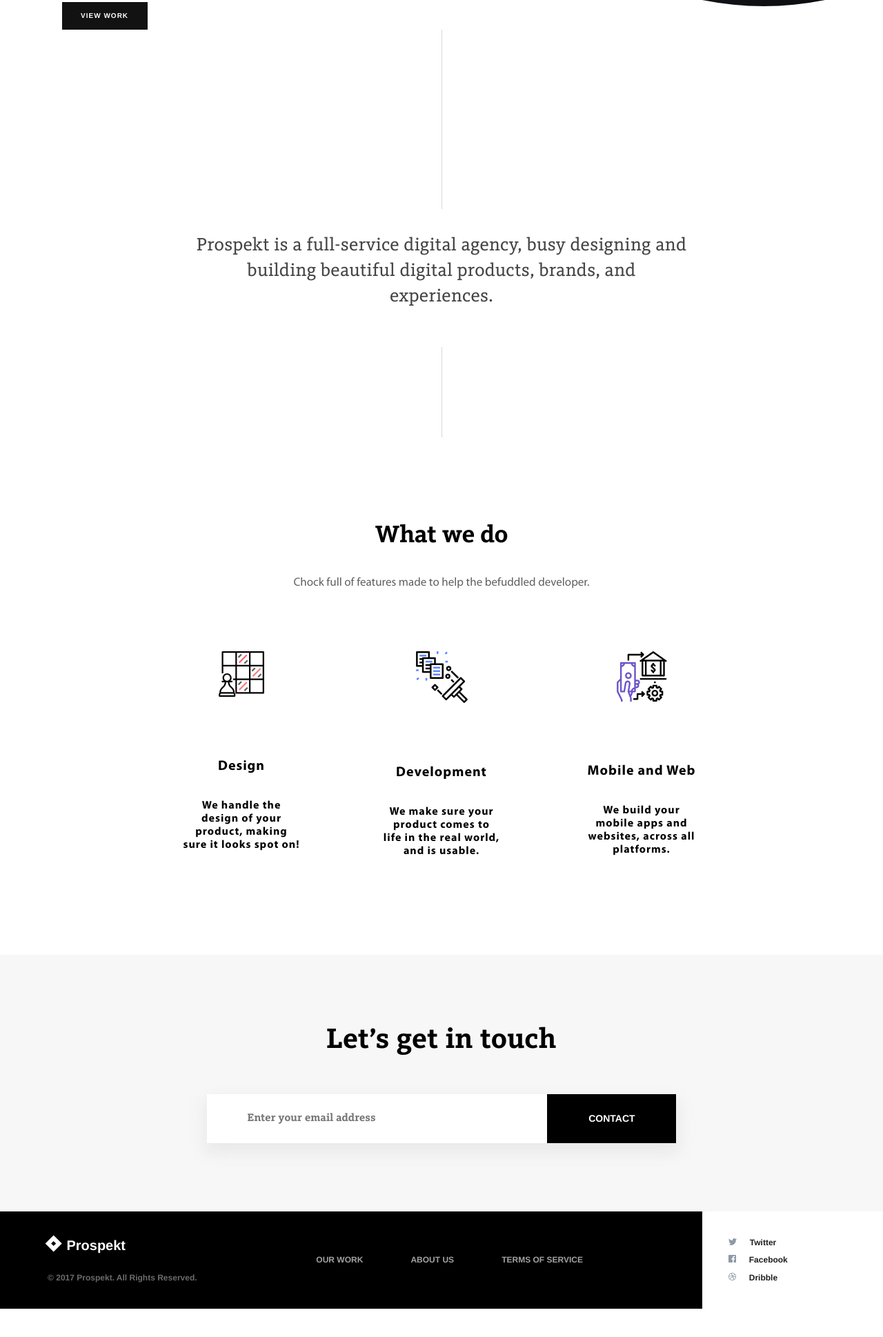
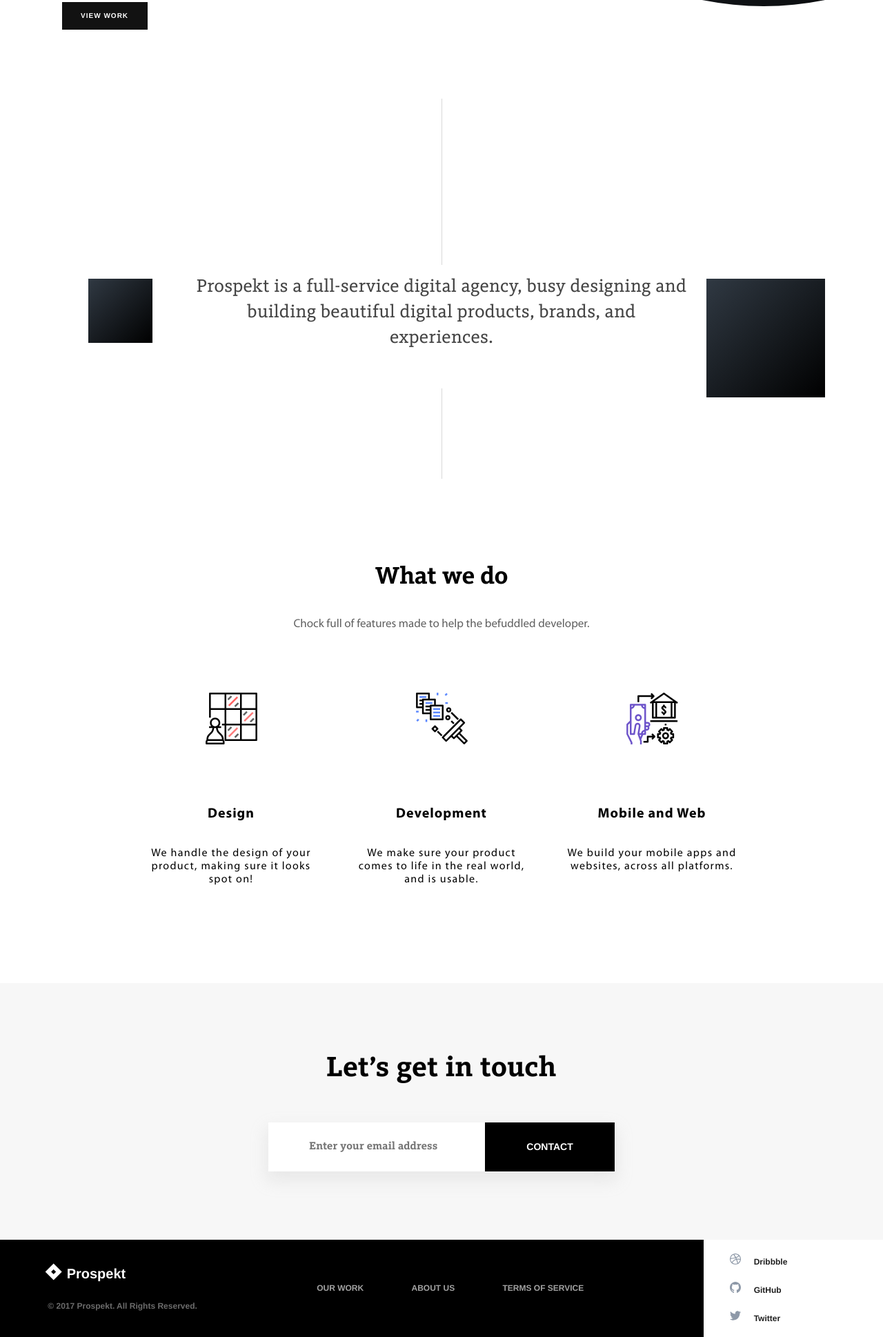
Before and after one commit to ProspektStudio/prospektstudio.github.io, a plain HTML site: page index.html in a window 1280 px wide. Shown: the part 530-2468 px from the top of the page at 69% size. Before the commit the page ends 2427 px from the top, so only its background shows below. Drawn offline with Linux system fonts and the light colour scheme.

Commit message:
Added black boxes and some link placeholders Some style changes for smoother screen transitions

```diff
--- a/index.html
+++ b/index.html
@@ -24,13 +24,14 @@
         <div id="space"></div>
 
         <div id="navigation">
-            <div>Our Work.</div>
-            <div>Contact Us.</div>
+            <a href="#">About Us</a>
+            <a href="#">Our Work</a>
+            <a href="#">Contact Us</a>
         </div>
 
     </div>
 
-    <div id="description">
+    <div id="who-we-are">
         <div id="design-development-branding">
             DESIGN · DEVELOPMENT · BRANDING
         </div>
@@ -41,12 +42,17 @@
             Design & Development.
         </div>
 
+        <a id="view-work-lnk" class="button" href="#">
             <div id="view-work">
                 VIEW WORK
             </div>
+        </a>
     </div>
 
+    <div id="description">
         <div id="line-1"></div>
+        <div id="square-1"></div>
+        <div id="square-2"></div>
         <div id="desc">
             Prospekt is a full-service digital agency, busy designing and building beautiful digital products, brands, and experiences.
         </div>
@@ -56,6 +62,7 @@
         </div>
         <div id="chock-full-of-features">
             Chock full of features made to help the befuddled developer.
+        </div>
     </div>
 
     <div id="des-dev-mob_web">
@@ -104,14 +111,12 @@
 
         <div id="email-container">
             <div class="space"></div>
-            <div id="email-form">
+            <form id="email-form">
                 <div id="email-input">
                     <input type="text" placeholder="Enter your email address" >
                 </div>
-                <div id="contact-button">
-                    CONTACT
-                </div>
-            </div>
+                <button id="contact-button" type="submit" class="button">CONTACT</button>
+            </form>
             <div class="space"></div>
         </div>
 
@@ -133,17 +138,17 @@
 
         <div id="links" class="black">
             <div></div>
-            <div>OUR WORK</div>
-            <div>ABOUT US</div>
-            <div>TERMS OF SERVICE</div>
+            <div><a href="#">OUR WORK</a></div>
+            <div><a href="#">ABOUT US</a></div>
+            <div><a href="#">TERMS OF SERVICE</a></div>
             <div></div>
             <div></div>
         </div>
 
         <div id="social-media">
-            <div><img src="icons/Twitter.svg">Twitter</div>
-            <div><img src="icons/Facebook.svg">Facebook</div>
-            <div><img src="icons/Dribble.svg">Dribble</div>
+            <a href="#"><img src="icons/Dribble.svg">Dribbble</a>
+            <a href="#"><img src="icons/GitHub.svg">GitHub</a>
+            <a href="#"><img src="icons/Twitter.svg">Twitter</a>
         </div>
 
     </div>
--- a/style.scss
+++ b/style.scss
@@ -40,6 +40,15 @@ body {
   font-family: MyriadPro, sans-serif;
 }
 
+a {
+  color: inherit;
+  text-decoration: inherit;
+}
+
+a.button {
+  display: inline-block;
+}
+
 $header-margin: 89px;
 #header-nav {
   display: flex;
@@ -54,17 +63,21 @@ $header-margin: 89px;
   }
 
   #space {
-    flex-grow: 7;
+    flex-grow: 4;
   }
 
   #navigation {
     font-size: 18px;
     text-align: left;
-    color: white;
+    color: #969696;
 
     flex-grow: 3;
     display: flex;
     justify-content: space-around;
+  }
+
+  #navigation > *:hover {
+    color: white;
   }
 }
 
@@ -87,7 +100,7 @@ $header-margin: 89px;
   }
 }
 
-#description {
+#who-we-are {
   margin-left: 7vw;
   margin-top: 200px;
 
@@ -119,10 +132,11 @@ $header-margin: 89px;
   }
 
   $button-height: 40px;
-  #view-work {
+  #view-work-lnk {
 
     margin-top: 58px;
 
+    #view-work {
       width: 124px;
       height: $button-height;
       background-color: #121212;
@@ -135,6 +149,11 @@ $header-margin: 89px;
       color: #ffffff;
     }
   }
+}
+
+#description {
+  margin-top: 100px;
+}
 
 .line {
   @extend .center;
@@ -144,7 +163,7 @@ $header-margin: 89px;
 
 #line-1 {
   @extend .line;
-  height: 260px;
+  height: 241px;
 }
 
 #line-2 {
@@ -153,8 +172,36 @@ $header-margin: 89px;
   height: 131px;
 }
 
+.square {
+  background-image: linear-gradient(315deg, #000000, #303943);
+  position: absolute;
+  margin-top: 20px;
+}
+
+$square-1-size: 93px;
+#square-1 {
+  @extend .square;
+  width: $square-1-size;
+  height: $square-1-size;
+  margin-left: 10vw;
+}
+
+$square-2-size: 172px;
+#square-2 {
+  @extend .square;
+  width: $square-2-size;
+  height: $square-2-size;
+  margin-left: 80vw;
+}
+
+@media screen and (max-width: 1130px) {
+  .square {
+    margin-top: 120px;
+  }
+}
+
 #desc {
-  margin-top: 35px;
+  margin-top: 14px;
   @extend .center;
   width: 711px;
 
@@ -196,17 +243,31 @@ $header-margin: 89px;
   display: flex;
 
   > div {
-    margin-left: 60px;
-    margin-right: 60px;
-    flex: 2;
+    margin-left: 30px;
+    margin-right: 30px;
   }
 
+  @media screen and (min-width: 1080px) {
     > .space {
       flex: 1;
+    }
+  }
+
+  @media screen and (max-width: 812px) {
+    > .space {
+      margin-left: 0;
+      margin-right: 0;
+    }
+  }
+
+  :not(.space) {
+    flex: 2;
   }
 
   img {
     @extend .center;
+    width: 75px;
+    height: 75px;
   }
 
   .title {
@@ -225,8 +286,8 @@ $header-margin: 89px;
 
     @extend .MyriadPro;
     font-size: 16px;
-    font-weight: bold;
-    letter-spacing: 1px;
+    line-height: 1.19;
+    letter-spacing: 1.3px;
     text-align: center;
     color: #000000;
   }
@@ -267,20 +328,19 @@ $header-margin: 89px;
         flex-grow: 3;
         padding: 25px 57px;
         > input {
-          //width: 100%;
-          //height: 100%;
           border: 0;
           @extend .KievitSlab;
           font-size: 16px;
           font-weight: bold;
           letter-spacing: 0.2px;
-          //text-align: center;
           color: #cccccc;
         }
       }
 
       #contact-button {
         flex-grow: 2;
+        padding-left: 60px;
+        padding-right: 60px;
         @extend .helvetica-bold;
         display: flex;
         align-items: center;
@@ -292,6 +352,10 @@ $header-margin: 89px;
       }
     }
   }
+}
+
+button.button {
+  border: hidden;
 }
 
 #footer {
@@ -340,6 +404,8 @@ $header-margin: 89px;
   }
   #social-media {
     padding-left: 38px;
+    padding-top: 20px;
+    padding-bottom: 20px;
     flex-grow: 1;
     flex-direction: column;
     justify-content: space-between;
@@ -352,6 +418,8 @@ $header-margin: 89px;
 
     img {
       margin-right: 19px;
+      width: 16px;
+      height: 16px;
     }
   }
 }
```
Also changed, not shown: icons/Facebook.svg (deleted), icons/GitHub.svg (added), style.css, 1 other file. Lines whose indentation alone changed are shown as unchanged.
